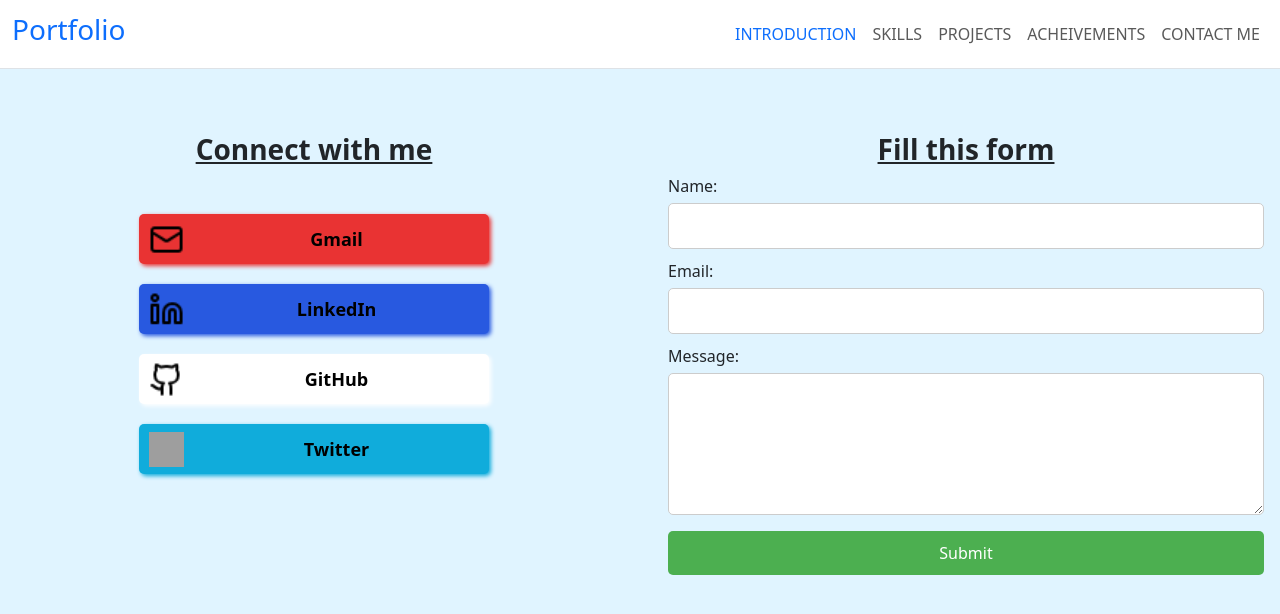
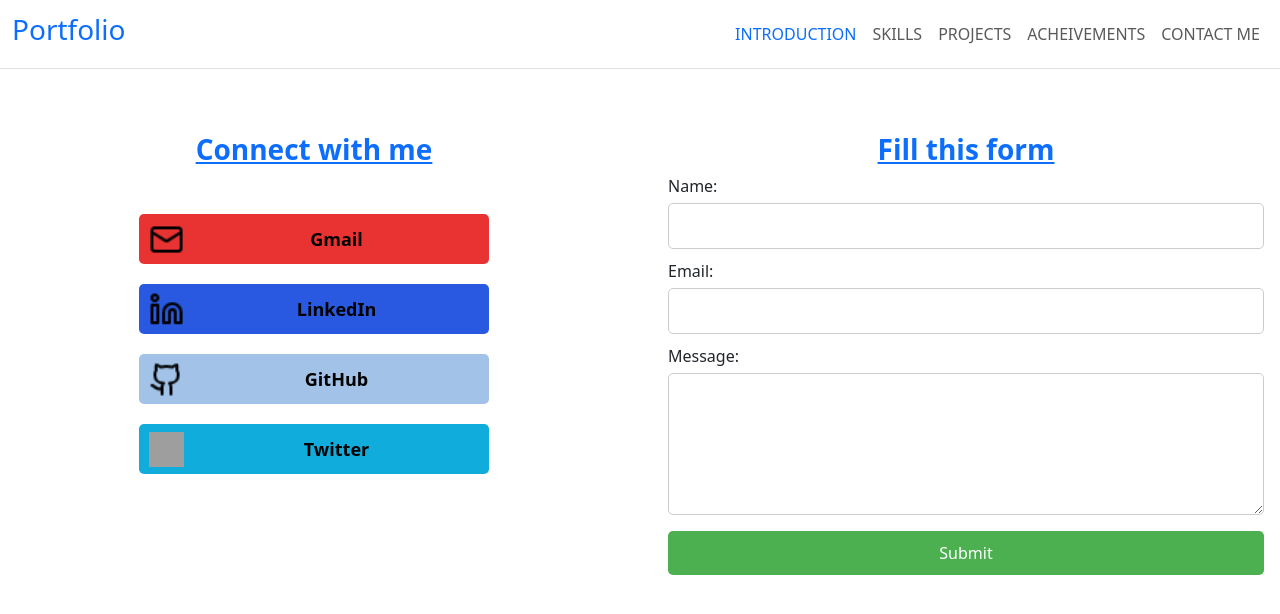
Before and after one commit to Suraj-tiwari973/Suraj-Portfolio-React, a React (Create React App) app: page /contact in a window 1280 px wide. Shown: the top 614 px of the page. Built offline with nearby package versions, Linux system fonts and the light colour scheme; grey boxes are pictures that could not be loaded.

Commit message:
Changes the blue portion of the buttons incontact page

```diff
--- a/src/pages/Acheivements.jsx
+++ b/src/pages/Acheivements.jsx
@@ -17,9 +17,9 @@ export default function Acheivements() {
   return (
     <>
       <Navbar />
-      <div style={{backgroundColor:"#E0F4FF"}}>
+      <div>
         <div className="heading py-3">
-          <h2 className="text-center font-weight-bold text-primary">
+          <h2 className="text-center text-decoration-underline font-weight-bold text-primary">
             My Acheivements
           </h2>
         </div>
--- a/src/pages/Contact.jsx
+++ b/src/pages/Contact.jsx
@@ -32,10 +32,10 @@ export default function ContactPage() {
     <>
       <Navbar />
 
-      <div class="row " style={{backgroundColor:"#E0F4FF"}}>
+      <div class="row ">
         <div class="col-md-6">
           <div class="my-5 p-3 contact--details">
-            <h3 className="text-center fw-bold" style={{textDecoration:"underline"}}>Connect with me</h3>
+            <h3 className="text-center fw-bold text-primary" style={{textDecoration:"underline"}}>Connect with me</h3>
             <div className="contact--btn my-5">
                 <div className="mail--container">
                   <img src={mail} alt="..."/>
@@ -70,7 +70,7 @@ export default function ContactPage() {
 
         <div class="col-md-6 h-100">
           <div class="my-5 p-3 form--container">
-            <h3 className="text-center fw-bold" style={{textDecoration:"underline"}}>Fill this form</h3>
+            <h3 className="text-center fw-bold text-primary" style={{textDecoration:"underline"}}>Fill this form</h3>
             <form onSubmit={handleSubmit}>
               <div>
                 <label htmlFor="name">Name:</label>
--- a/src/pages/Home.jsx
+++ b/src/pages/Home.jsx
@@ -12,7 +12,7 @@ export default function Home() {
       <div className="row">
       <div className="col-12 col-lg-5 column1 img-parent">
           <img src="../suraj 1.jpg" alt='...' className='img'/>
-          <h3>Frontend Developer</h3>
+          <h3 className='text-primary'>Frontend Developer</h3>
       </div>
 
 
--- a/src/pages/Projects.jsx
+++ b/src/pages/Projects.jsx
@@ -8,8 +8,8 @@ export default function Projects() {
   return (
     <>
       <Navbar />
-      <div style={{backgroundColor:"#E0F4FF"}}>
-        <div className="heading py-3">
+      <div>
+        <div className="heading my-3">
           <h2 className="text-center font-weight-bold text-primary text-decoration-underline">
             Projects
           </h2>
--- a/src/pages/Skills.jsx
+++ b/src/pages/Skills.jsx
@@ -6,8 +6,8 @@ export default function Skills() {
   return (
     <>
       <Navbar />
-      <div style={{backgroundColor:"#E0F4FF"}}>
-        <h3 className="text-center text-primary text-decoration-underline">
+      <div>
+        <h3 className="text-center my-3 text-primary text-decoration-underline">
           My Skills
         </h3>
 
--- a/src/styles/SkillsStatusBar.css
+++ b/src/styles/SkillsStatusBar.css
@@ -9,7 +9,7 @@
 
   .status-bar {
     height: 30px;
-    background-color: #000000;
+    background-color: #aed3ec;
     border-radius: 50px;
     overflow: hidden;
   }
--- a/src/styles/contact.css
+++ b/src/styles/contact.css
@@ -71,7 +71,6 @@
     height: 50px;
     margin-bottom:20px;
     border-radius: 5px;
-    box-shadow: 2px 2px 4px rgb(233, 51, 51);
   }
   .mail--container>img{
     height: 35px;
@@ -99,7 +98,6 @@
     align-items: center;
     margin-bottom:20px;
     border-radius: 5px;
-    box-shadow: 2px 2px 4px rgb(40, 89, 224);
   }
   .linkedin--container>img{
     height: 35px;
@@ -121,13 +119,12 @@
   .github--container{
     display: flex;
     flex-direction: row;
-    background-color:white ;
+    background-color:rgb(162, 194, 231) ;
     height: 50px;
     justify-content: center;
     align-items: center;
     margin-bottom:20px;
     border-radius: 5px;
-    box-shadow: 2px 2px 4px white;
   }
   .github--container>img{
     height: 35px;
@@ -137,7 +134,7 @@
   .github--container>button{
     height: 40px;
     width: 100%;
-    background-color:white;
+    background-color:rgb(162, 194, 231);
     border: none;
     font-size: large;
   }
@@ -155,7 +152,6 @@
     align-items: center;
     margin-bottom:20px;
     border-radius: 5px;
-    box-shadow: 2px 2px 4px rgb(16, 172, 219);
   }
   .twitter--container>img{
     height: 35px;
```
